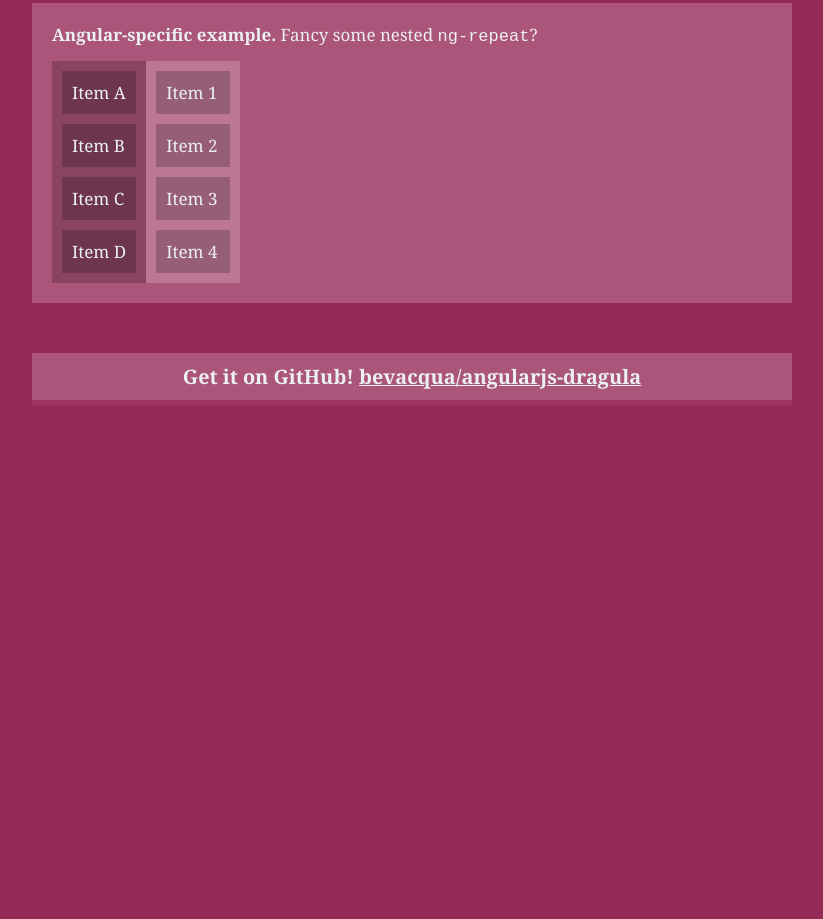
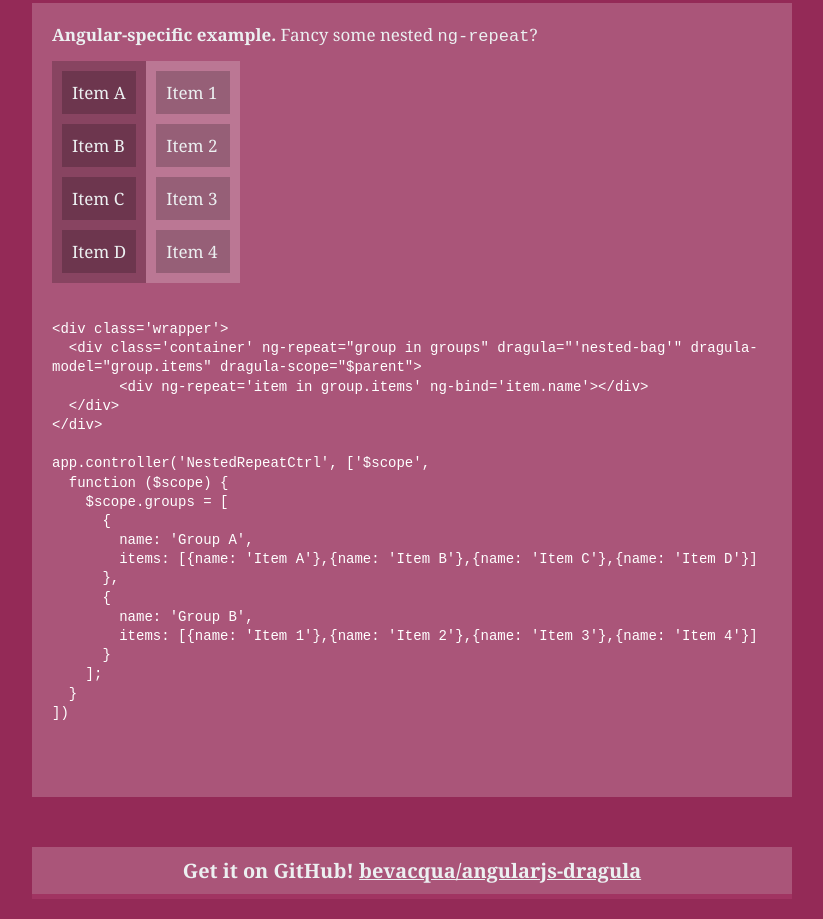
Before and after one commit to bevacqua/angularjs-dragula, a website with bundled scripts: page index.html in a window 1280 px wide. Shown: the part 6870-7789 px from the top of the page, without its empty margins (228-1051 px from the left). Before the commit the page ends 7295 px from the top, so only its background shows below. Built offline with nearby package versions, Linux system fonts and the light colour scheme.

Commit message:
Fixed angular nested ng-repeat example

```diff
--- a/index.html
+++ b/index.html
@@ -255,12 +255,38 @@ app.controller('RepeatCtrl', ['$scope', 'dragulaService',
   <div class='parent' ng-controller='NestedRepeatCtrl'>
     <label for='hy'><strong>Angular-specific example.</strong> Fancy some nested <code>ng-repeat</code>?</label>
     <div class='wrapper'>
-      <div class='container' ng-repeat="group in groups" dragula="'nested-bag'" dragula-scope="$parent">
+      <div class='container' ng-repeat="group in groups" dragula="'nested-bag'" dragula-model="group.items" dragula-scope="$parent">
         <div ng-repeat='item in group.items' ng-bind='item.name'></div>
       </div>
     </div>
+
+	<pre>
+      <code>
+&lt;div class='wrapper'&gt;
+  &lt;div class='container' ng-repeat=&quot;group in groups&quot; dragula=&quot;'nested-bag'&quot; dragula-model=&quot;group.items&quot; dragula-scope=&quot;$parent&quot;&gt;
+	&lt;div ng-repeat='item in group.items' ng-bind='item.name'&gt;&lt;/div&gt;
+  &lt;/div&gt;
+&lt;/div&gt;
+
+app.controller('NestedRepeatCtrl', ['$scope',
+  function ($scope) {
+    $scope.groups = [
+      {
+        name: 'Group A',
+        items: [{name: 'Item A'},{name: 'Item B'},{name: 'Item C'},{name: 'Item D'}]
+      },
+      {
+        name: 'Group B',
+        items: [{name: 'Item 1'},{name: 'Item 2'},{name: 'Item 3'},{name: 'Item 4'}]
+      }
+    ];
+  }
+])
+      </code>
+    </pre>
   </div>
 </div>
+
 <h3>Get it on GitHub! <a href='https://github.com/bevacqua/angularjs-dragula'>bevacqua/angularjs-dragula</a></h3>
 <script src='dist/angular.js'></script>
 <script src='dist/angularjs-dragula.js'></script>
```
